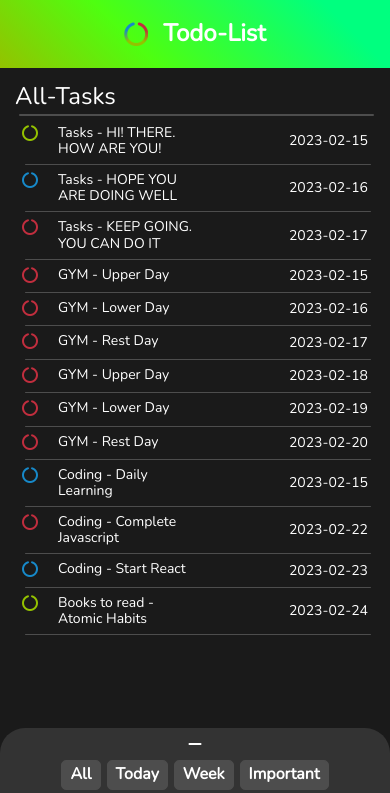
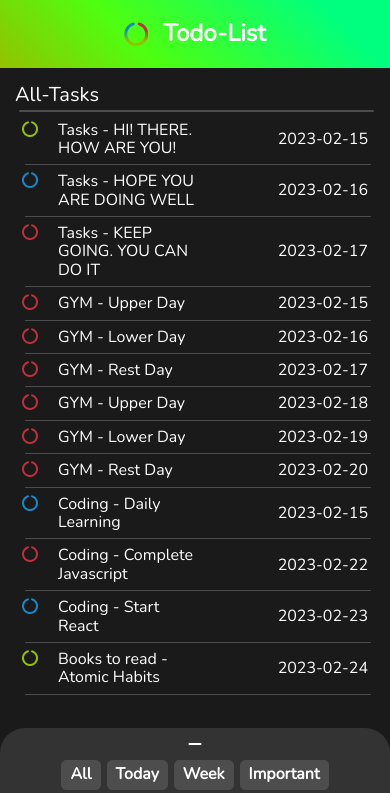
Before and after one commit to chromecodes/todo-list, a website built with webpack: page dist/index.html in a window 390 px wide. Shown: the top 793 px of the page. Built offline with nearby package versions, Linux system fonts and the light colour scheme.

Commit message:
added responsive design

```diff
--- a/src/css/style.css
+++ b/src/css/style.css
@@ -665,6 +665,9 @@ button {
   }
   .task-content,
   .task-date {
-    font-size: 14px;
+    font-size: 16px;
+  }
+  .task-title {
+    font-size: 20px;
   }
 }
```
Also changed, not shown: dist/main.js.
